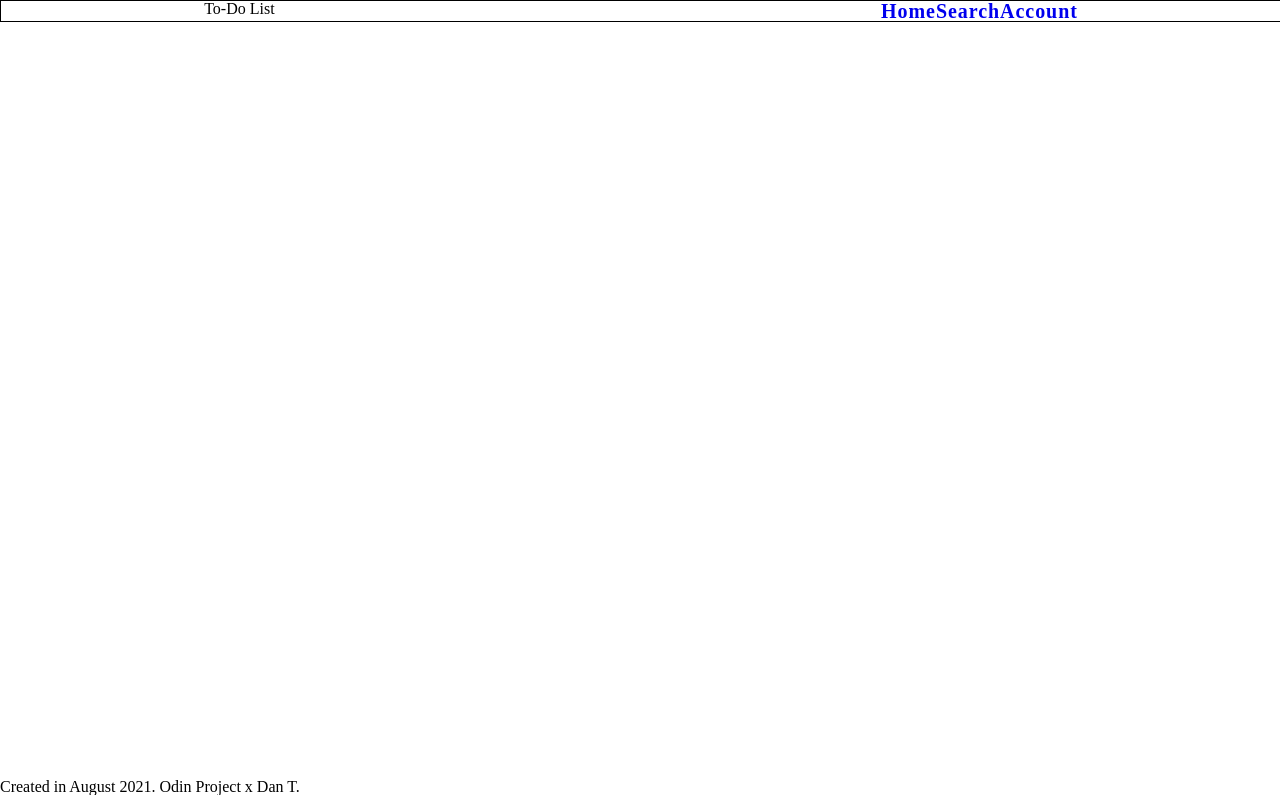
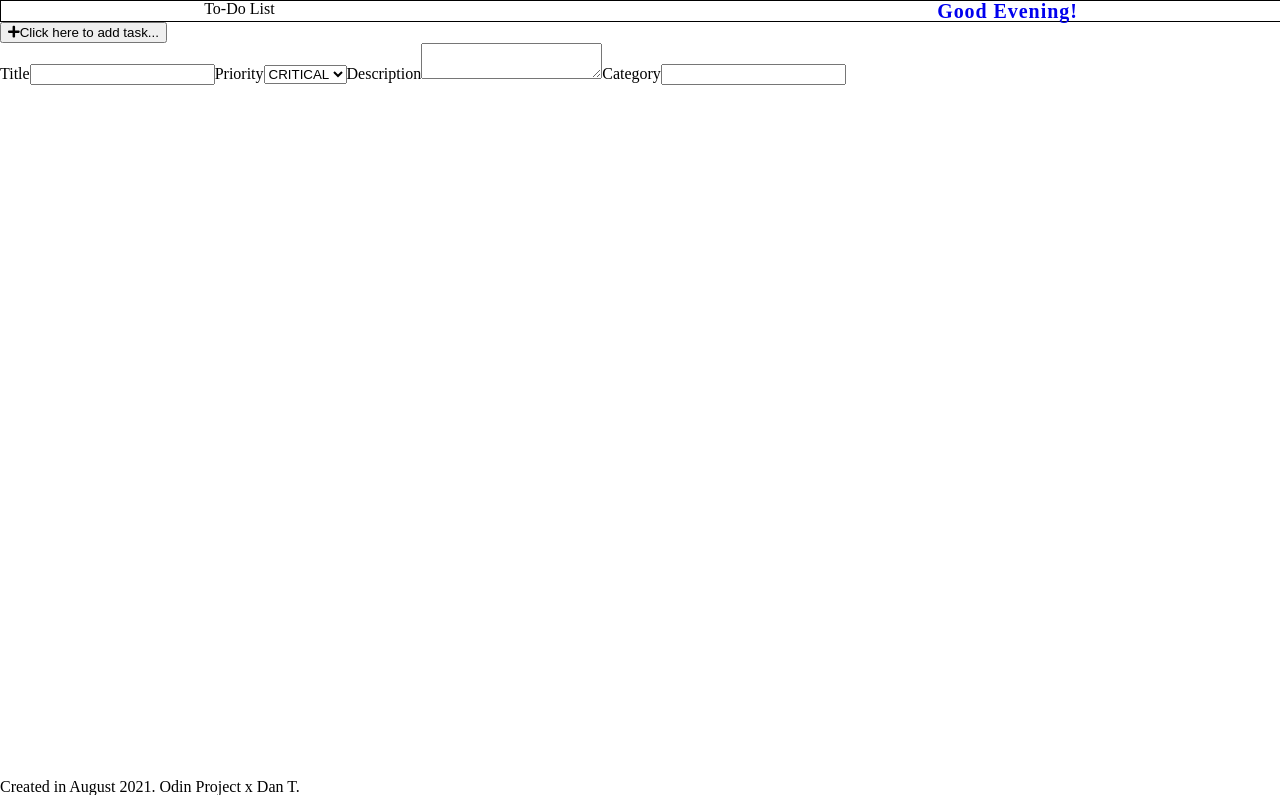
Before and after one commit to Datrinon/TodoList, a website built with webpack: page dist/index.html in a window 1280 px wide. Built offline with nearby package versions, Linux system fonts and the light colour scheme.

Commit message:
Created HTML form, TodoListElement class, and Priority object
HTML form -> For adding tasks.
TodoListElement Class -> For creating forms for adding tasks on the todo-list.
Priority -> For use in add task list. Created in a separate file to establish that this is the one single priority object to be used in the project.

```diff
--- a/src/css/responsive-header.css
+++ b/src/css/responsive-header.css
@@ -8,7 +8,6 @@
   flex-direction: row;
   justify-content: space-evenly;
   height: fit-content;
-  position: fixed;
   background-color: white;
   width: 100%;
 }
--- /dev/null
+++ b/src/js/TodoListElement.js
@@ -0,0 +1,66 @@
+import {Component} from "./component.js";
+import {Task} from "./task.js";
+import priority from "./priority.js";
+const c = new Component();
+
+/**
+ * A class containing GUI elements that would be used inside of a To-Do List App.
+ */
+export class TodoListElement {
+  constructor() {
+
+  }
+
+  /**
+   * Initializes an add button, which can be used to create tasks.
+   */
+  static addTaskButton(){
+    const addTask = c.button("");
+    addTask.append(c.faIcon("fas", "fa-plus"));
+    addTask.append(c.span("Click here to add task..."));
+
+    return addTask;
+  }
+
+  /**
+   * A generic add form for a Task.
+   * @returns form - form element with Task attributes.
+   */
+  static addTaskForm() {
+    // Enumerate through the properties of a Task object, and then use that
+    // to create inputs based on the type.
+    const form = document.createElement("form");
+    form.id = "add-task-form";
+
+    let p = priority;
+
+    let titleField = c.formInput("Title", "text", "task-title", "title");
+    let priorityField = c.dropdown("Priority", "priority", "task-priority", ...Object.keys(p));
+    let descriptionField = c.textArea("Description", "description", "task-description");
+    let categoryField = c.formInput("Category", "text", "task-categories", "categories");
+
+    let allFields = [titleField, priorityField, descriptionField, categoryField];
+
+    for (let field of allFields) {
+      // add label and the input element of each field.
+      form.append(field[0], field[1]);
+    }
+
+    return form;
+
+  }
+}
+
+// TODO LIST
+/*
+1. Build the add form for the note list.
+  a. Use the enumerable properties to determine the type of input to be added.
+  b. Use the components library to generate an input and label.
+  c. return a form from addTaskForm
+2. Work on the C(reate) part of the app.
+
+To be done:
+- Local storage save
+- Modify and Update
+- UI shit
+*/
--- a/src/js/component.js
+++ b/src/js/component.js
@@ -266,8 +266,70 @@ export class Component {
 
   faIcon(category, name, ...className){
     let fasIcon = document.createElement("i");
-    fasIcon.classList.add(category, name, className);
+    fasIcon.classList.add(category, name);
+    if (className !== null) {
+      fasIcon.classList.add(...className);
+    }
 
     return fasIcon;
   }
+
+  span(textContent = null, ...className) {
+    let span = document.createElement("span");
+    if (span !== null) {
+      span.classList.add(...className);
+    }
+    span.textContent = textContent;
+
+    return span;
+  }
+
+  formInput(labelText, type, inputId, name) {
+    let label = document.createElement("label");
+    label.setAttribute("for", inputId);
+    label.textContent = labelText;
+
+    let input = document.createElement("input");
+    input.id = inputId;
+    input.name = name;
+    input.type = type;
+
+    return [label, input];
+  }
+
+  dropdown(labelText, name, inputId, ...values) {
+    let label = document.createElement("label");
+    label.setAttribute("for", inputId);
+    label.textContent = labelText;
+
+    let select = document.createElement("select");
+    select.setAttribute("name", name);
+    select.setAttribute("id", inputId);
+
+    for (let val of values) {
+      let entry = document.createElement("option");
+      entry.value = val;
+      if (isNaN(val) && (typeof val === "string")) {
+        entry.textContent = val[0].toUpperCase() + val.slice(1);
+      } else {
+        entry.textContent = val;
+      }
+
+      select.append(entry);
+    }
+
+    return [label, select];
+  }
+
+  textArea(labelText, name, inputId) {
+    let label = document.createElement("label");
+    label.setAttribute("for", inputId);
+    label.textContent = labelText;
+
+    let ta = document.createElement("textarea");
+    ta.id = inputId;
+    ta.setAttribute("name", name);
+
+    return [label, ta];
+  }
 }
--- a/src/js/index.js
+++ b/src/js/index.js
@@ -15,10 +15,12 @@ import '../css/index.css';
 
 import {Task} from "./task.js";
 import {Component} from "./component.js";
+import { TodoListElement } from "./TodoListElement.js";
 
 const c = new Component();
 // index is the main controller.
 // use this to rig events.
+
 
 
 /**
@@ -28,12 +30,16 @@ const c = new Component();
   // Spawn a button.
   // It says Add Task...
   const [header, main, footer] = [...c.initializeStructure("To-Do List")];
-  const navbar = c.navbar("Home", "Search", "Account");
+  const navbar = c.navbar("Good Evening!");
   header.append(navbar);
 
   // return the header, main, and footer for editing.
 
-  const addTask = c.button("Add Task");
+  const addTask = c.button("");
+  addTask.append(c.faIcon("fas", "fa-plus"));
+  addTask.append(c.span("Click here to add task..."));
 
-  main.append(addTask);
+  const addForm = TodoListElement.addTaskForm();
+
+  main.append(addTask, addForm);
 })();
--- /dev/null
+++ b/src/js/priority.js
@@ -0,0 +1,18 @@
+// function Priority() {
+//   this.CRITICAL = 4;
+//   this.HIGH = 3;
+//   this.MEDIUM = 2;
+//   this.LOW = 1;
+//   this.NONE = 0;
+// }
+
+// export {Priority as default};
+
+const priority = {
+    CRITICAL: 4,
+    HIGH: 3,
+    MEDIUM: 2,
+    LOW: 1,
+    NONE: 0
+}
+export default priority;
--- a/src/js/task.js
+++ b/src/js/task.js
@@ -1,13 +1,19 @@
+import priority from "./priority.js";
+
 export class Task {
 
-  date;
+  createDate;
   title;
   priority;
   description;
   categories;
 
   constructor() {
-
+    this.createDate = new Date();
+    this.title = "";
+    this.priority = priority;
+    this.description = "";
+    this.categories = [];
   }
 
   displayTaskInfo() {
--- a/webpack.config.js
+++ b/webpack.config.js
@@ -9,7 +9,8 @@ module.exports = {
   entry: {
     index: './src/js/index.js',
     component: './src/js/component.js',
-    task: './src/js/task.js'
+    task: './src/js/task.js',
+    priority: "./src/js/priority.js"
   },
   devtool: 'inline-source-map',
   devServer: {
```
Also changed, not shown: dist/component.bundle.js, dist/task.bundle.js, 1 other file.
